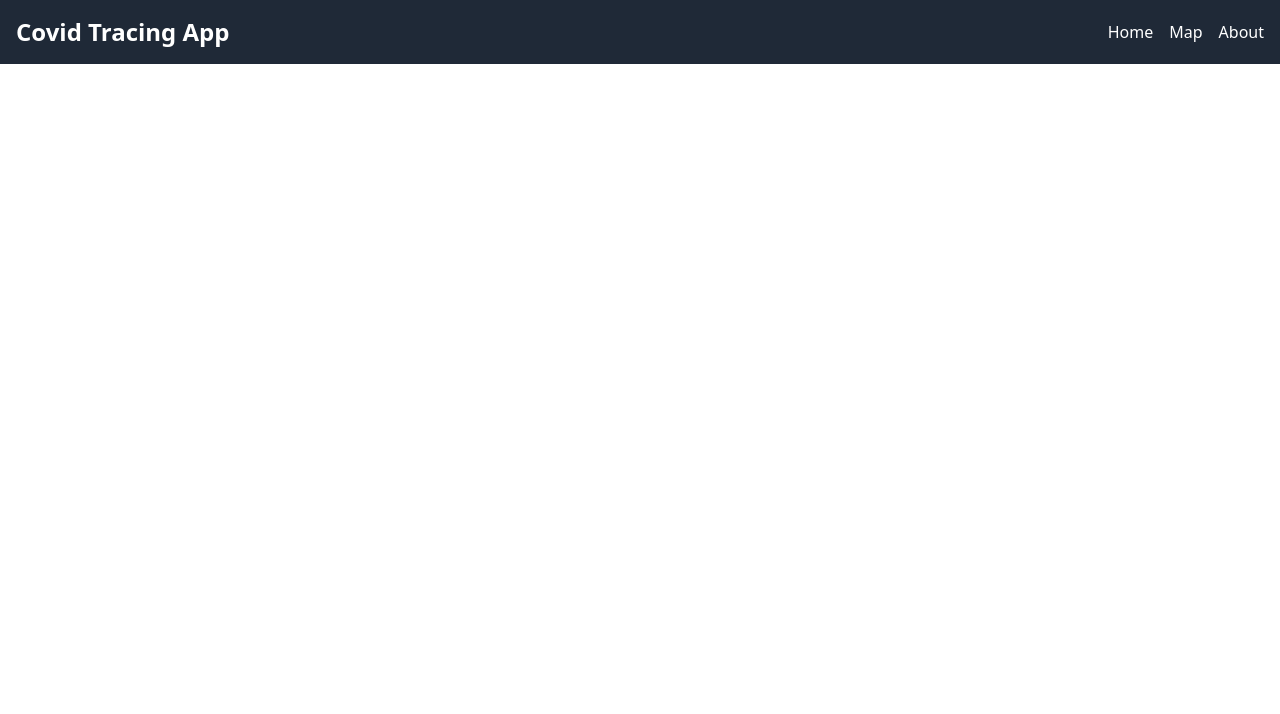
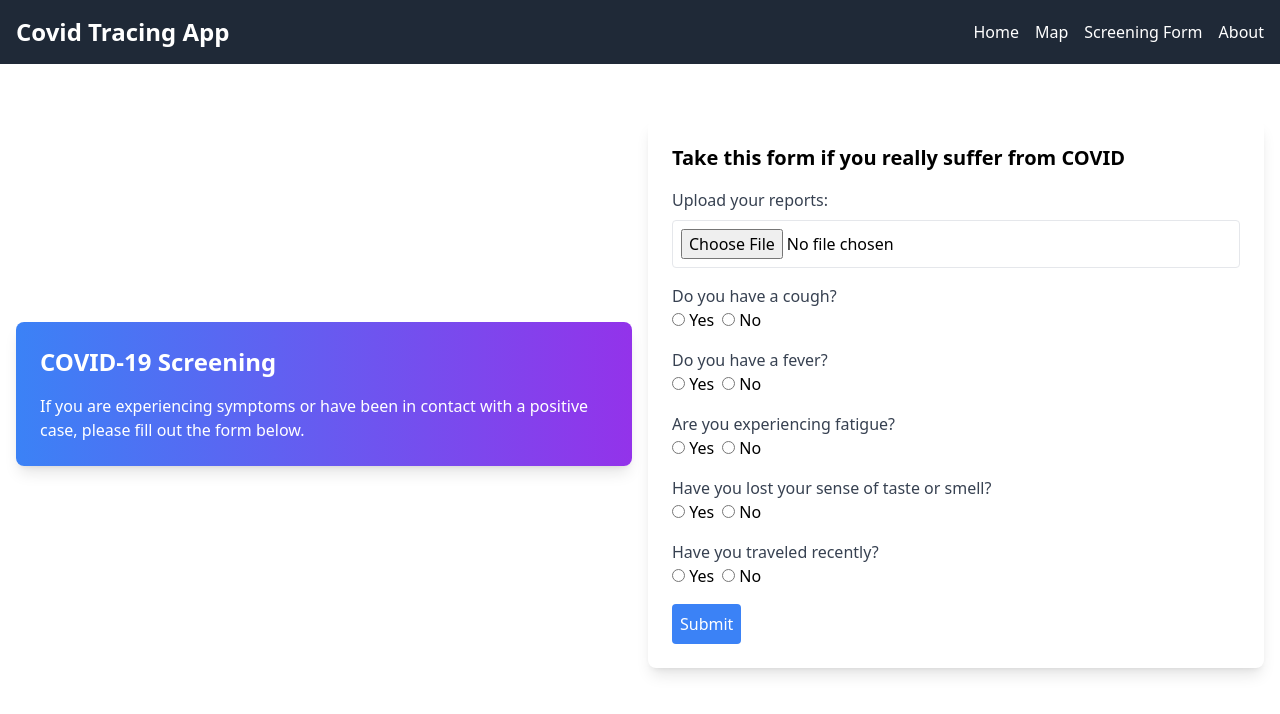
Before and after one commit to VarunHarinath/Covid-tracker-client, a React (Vite) app: page /screening in a window 1280 px wide. Shown: the top 714 px of the page. Built offline with nearby package versions, Linux system fonts and the light colour scheme.

Commit message:
update to forms

```diff
--- a/src/App.jsx
+++ b/src/App.jsx
@@ -2,6 +2,7 @@ import { BrowserRouter as Router, Route, Routes } from "react-router-dom";
 import Navbar from "./components/Navbar";
 import MapWithUsers from "./components/MapWithUsers";
 import Geolocation from "./components/Geolocation";
+import CovidScreeningForm from "./components/CovidScreeningForm"; // Import the new component
 import React, { useState } from "react";
 
 function App() {
@@ -10,15 +11,18 @@ function App() {
   return (
     <Router>
       <div className="flex flex-col h-screen">
+        <Navbar />
+        <div className="flex-grow overflow-auto">
           {" "}
-        {/* Main container with Flexbox */}
-        <Navbar />
+          {/* Add overflow-auto for scrolling */}
           <Routes>
             <Route
               path="/"
               element={
-              <div className="text-center mt-10 flex-grow">
-                <h1>Welcome to the Covid Tracing App!</h1>
+                <div className="text-center mt-10 p-4">
+                  <h1 className="text-2xl font-bold">
+                    Welcome to the Covid Tracing App!
+                  </h1>
                   <Geolocation onLocationChange={setLocation} />
                   {location && (
                     <div>
@@ -35,14 +39,31 @@ function App() {
               element={<MapWithUsers userLocation={location} />}
             />
             <Route
+              path="/screening"
+              element={<CovidScreeningForm />} // New route for the screening form
+            />
+            <Route
               path="/about"
               element={
-              <div className="text-center mt-10 flex-grow">
-                About this application...
+                <div className="text-center mt-10 p-4 flex-grow">
+                  <h2 className="text-2xl font-bold">About this Application</h2>
+                  <p className="mt-4">
+                    This application is designed to help trace COVID-19 cases
+                    and notify users of potential exposures. It also provides
+                    resources for screening and assistance.
+                  </p>
+                  <p className="mt-2">
+                    Our goal is to provide a safe environment and timely
+                    information to our users.
+                  </p>
+                  <p className="mt-2">
+                    Please follow health guidelines and stay safe!
+                  </p>
                 </div>
               }
             />
           </Routes>
+        </div>
       </div>
     </Router>
   );
--- /dev/null
+++ b/src/components/CovidScreeningForm.jsx
@@ -0,0 +1,197 @@
+// src/components/CovidScreeningForm.js
+import React, { useState } from "react";
+
+const CovidScreeningForm = () => {
+  const [formData, setFormData] = useState({
+    file: null,
+    cough: "",
+    fever: "",
+    fatigue: "",
+    lossOfTaste: "",
+    travelHistory: "",
+  });
+
+  const handleFileChange = (e) => {
+    setFormData({ ...formData, file: e.target.files[0] });
+  };
+
+  const handleChange = (e) => {
+    const { name, value } = e.target;
+    setFormData({ ...formData, [name]: value });
+  };
+
+  const handleSubmit = (e) => {
+    e.preventDefault();
+
+    // Log the data to the console (or send it to a server)
+    console.log("Form Data submitted:", formData);
+
+    // Reset form after submission (optional)
+    setFormData({
+      file: null,
+      cough: "",
+      fever: "",
+      fatigue: "",
+      lossOfTaste: "",
+      travelHistory: "",
+    });
+  };
+
+  return (
+    <div className="flex flex-col md:flex-row items-center mt-10 p-4">
+      {/* Gradient Box on the Left */}
+      <div className="bg-gradient-to-r from-blue-500 to-purple-600 text-white p-6 rounded-lg shadow-lg md:w-1/2 md:mr-4">
+        <h2 className="text-2xl font-bold mb-4">COVID-19 Screening</h2>
+        <p>
+          If you are experiencing symptoms or have been in contact with a
+          positive case, please fill out the form below.
+        </p>
+      </div>
+
+      {/* Form on the Right */}
+      <form
+        onSubmit={handleSubmit}
+        className="bg-white p-6 rounded-lg shadow-lg md:w-1/2"
+      >
+        <h2 className="text-xl font-bold mb-4">
+          Take this form if you really suffer from COVID
+        </h2>
+
+        <div className="mb-4">
+          <label className="block text-gray-700">Upload your reports:</label>
+          <input
+            type="file"
+            onChange={handleFileChange}
+            className="mt-2 border rounded p-2 w-full"
+            required
+          />
+        </div>
+
+        <div className="mb-4">
+          <label className="block text-gray-700">Do you have a cough?</label>
+          <input
+            type="radio"
+            name="cough"
+            value="yes"
+            checked={formData.cough === "yes"}
+            onChange={handleChange}
+            required
+          />{" "}
+          Yes
+          <input
+            type="radio"
+            name="cough"
+            value="no"
+            checked={formData.cough === "no"}
+            onChange={handleChange}
+            className="ml-2"
+          />{" "}
+          No
+        </div>
+
+        <div className="mb-4">
+          <label className="block text-gray-700">Do you have a fever?</label>
+          <input
+            type="radio"
+            name="fever"
+            value="yes"
+            checked={formData.fever === "yes"}
+            onChange={handleChange}
+            required
+          />{" "}
+          Yes
+          <input
+            type="radio"
+            name="fever"
+            value="no"
+            checked={formData.fever === "no"}
+            onChange={handleChange}
+            className="ml-2"
+          />{" "}
+          No
+        </div>
+
+        <div className="mb-4">
+          <label className="block text-gray-700">
+            Are you experiencing fatigue?
+          </label>
+          <input
+            type="radio"
+            name="fatigue"
+            value="yes"
+            checked={formData.fatigue === "yes"}
+            onChange={handleChange}
+            required
+          />{" "}
+          Yes
+          <input
+            type="radio"
+            name="fatigue"
+            value="no"
+            checked={formData.fatigue === "no"}
+            onChange={handleChange}
+            className="ml-2"
+          />{" "}
+          No
+        </div>
+
+        <div className="mb-4">
+          <label className="block text-gray-700">
+            Have you lost your sense of taste or smell?
+          </label>
+          <input
+            type="radio"
+            name="lossOfTaste"
+            value="yes"
+            checked={formData.lossOfTaste === "yes"}
+            onChange={handleChange}
+            required
+          />{" "}
+          Yes
+          <input
+            type="radio"
+            name="lossOfTaste"
+            value="no"
+            checked={formData.lossOfTaste === "no"}
+            onChange={handleChange}
+            className="ml-2"
+          />{" "}
+          No
+        </div>
+
+        <div className="mb-4">
+          <label className="block text-gray-700">
+            Have you traveled recently?
+          </label>
+          <input
+            type="radio"
+            name="travelHistory"
+            value="yes"
+            checked={formData.travelHistory === "yes"}
+            onChange={handleChange}
+            required
+          />{" "}
+          Yes
+          <input
+            type="radio"
+            name="travelHistory"
+            value="no"
+            checked={formData.travelHistory === "no"}
+            onChange={handleChange}
+            className="ml-2"
+          />{" "}
+          No
+        </div>
+
+        <button
+          type="submit"
+          className="bg-blue-500 text-white p-2 rounded hover:bg-blue-700"
+        >
+          Submit
+        </button>
+      </form>
+    </div>
+  );
+};
+
+export default CovidScreeningForm;
--- a/src/components/Navbar.jsx
+++ b/src/components/Navbar.jsx
@@ -21,6 +21,11 @@ const Navbar = () => {
             </Link>
           </li>
           <li>
+            <Link to="/screening" className="text-white hover:text-gray-400">
+              Screening Form
+            </Link>
+          </li>
+          <li>
             <Link to="/about" className="text-white hover:text-gray-400">
               About
             </Link>
```
Lines whose indentation alone changed are shown as unchanged.
